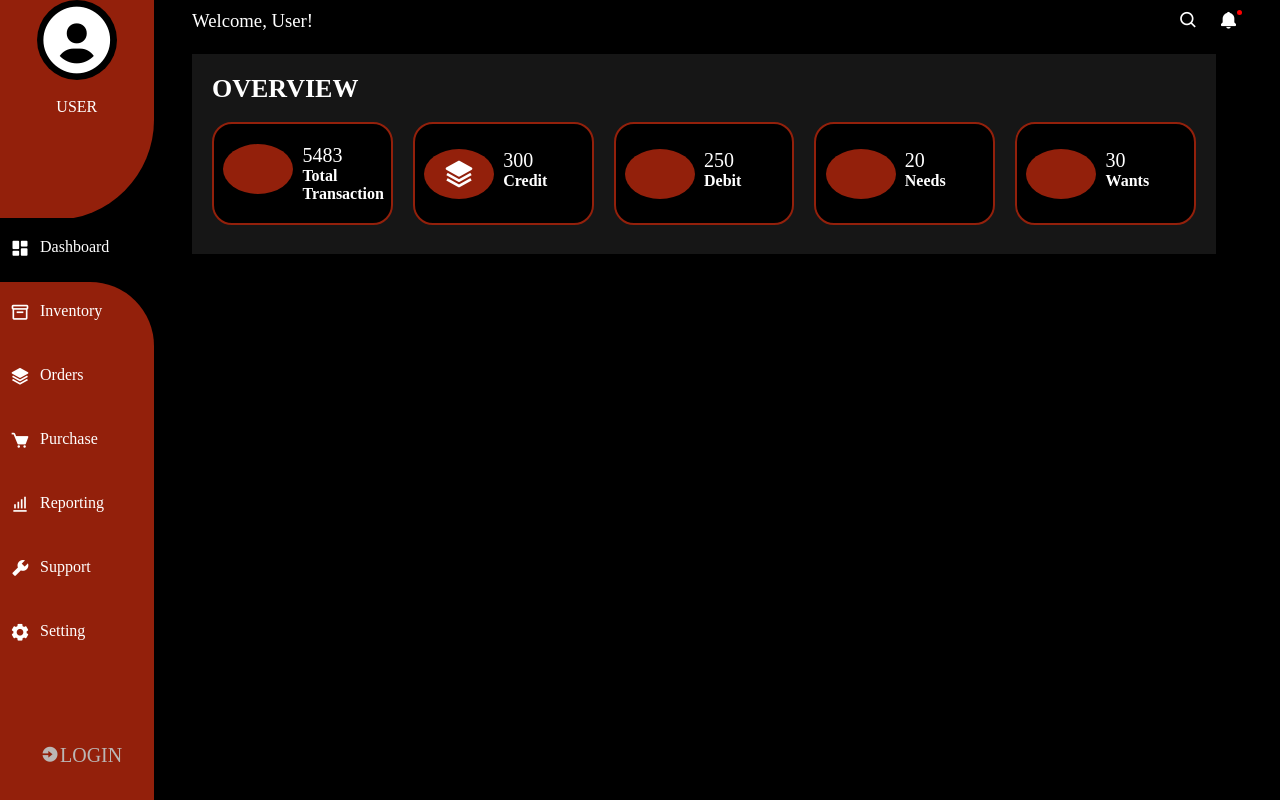
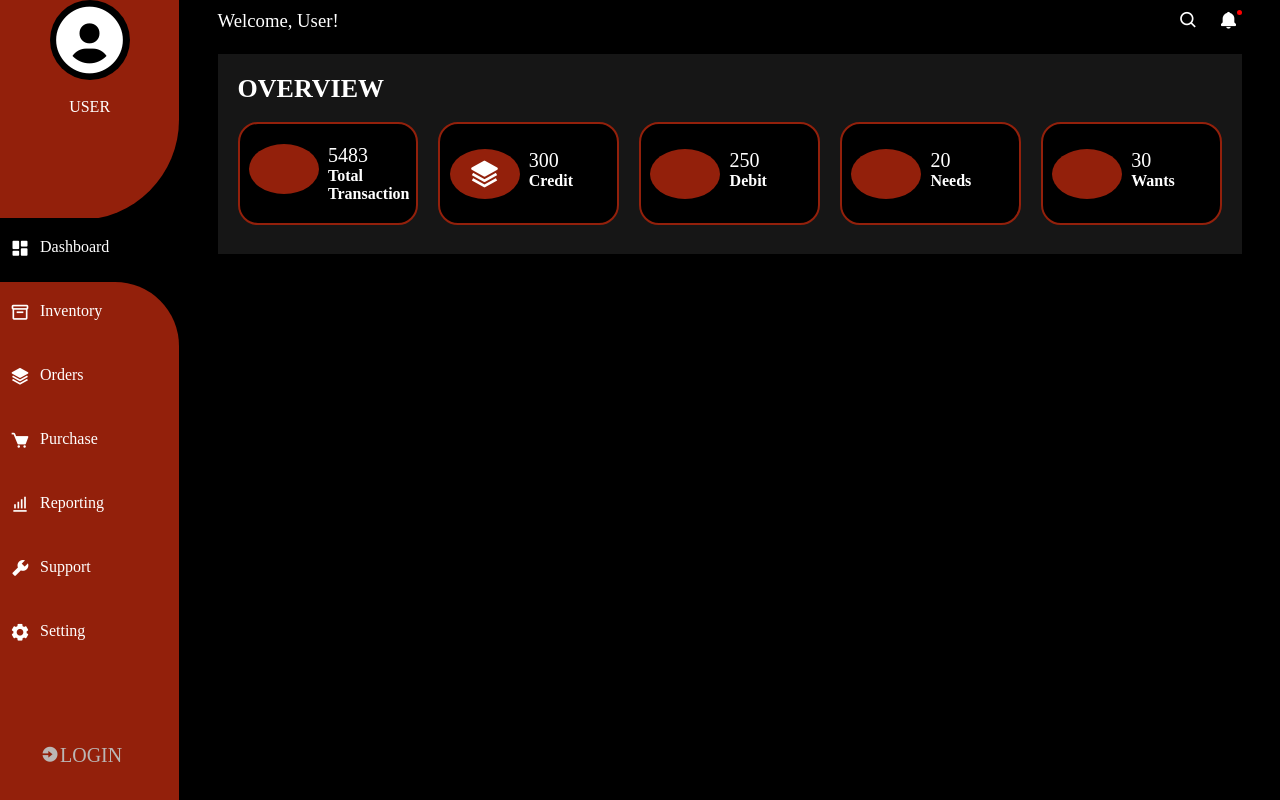
Before and after one commit to Lovethrech/personal-finance-manager, a Vue app: page / in a window 1280 px wide. Built offline with nearby package versions, Linux system fonts and the light colour scheme.

Commit message:
...working on the landing0-page-overview container.

```diff
--- a/src/components/side-nav/SideNavMainCtn.vue
+++ b/src/components/side-nav/SideNavMainCtn.vue
@@ -11,7 +11,7 @@ const {dashboardActive, inventoryActive, orderActive, purchaseActive, reportingA
 
 <style scoped>
 .side-nav-main-ctn-main-ctn{
-    width:12vw;
+    width:500px;
     height:100vh;
     overflow-y:hidden;
     display:flex;
@@ -36,7 +36,7 @@ const {dashboardActive, inventoryActive, orderActive, purchaseActive, reportingA
     justify-content: baseline;
     padding:0 40px;
 }
-@media screen and (max-width:550px) {
+@media screen and (max-width:950px) {
     .side-nav-main-ctn-main-ctn{
         width:50px;
     }
```
